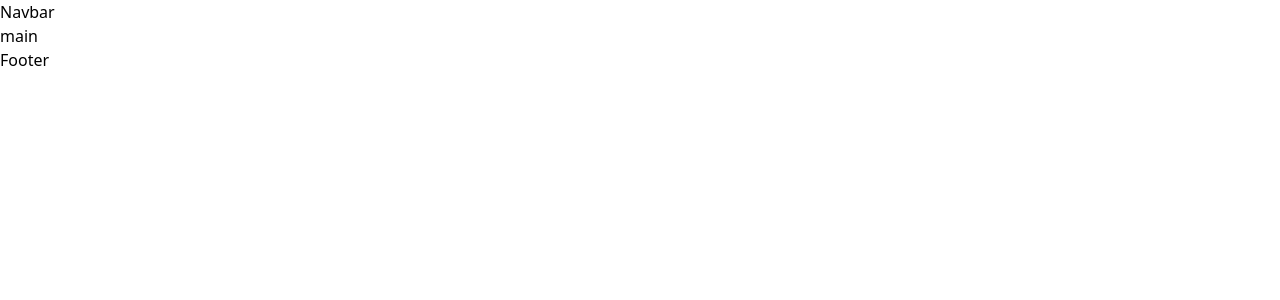
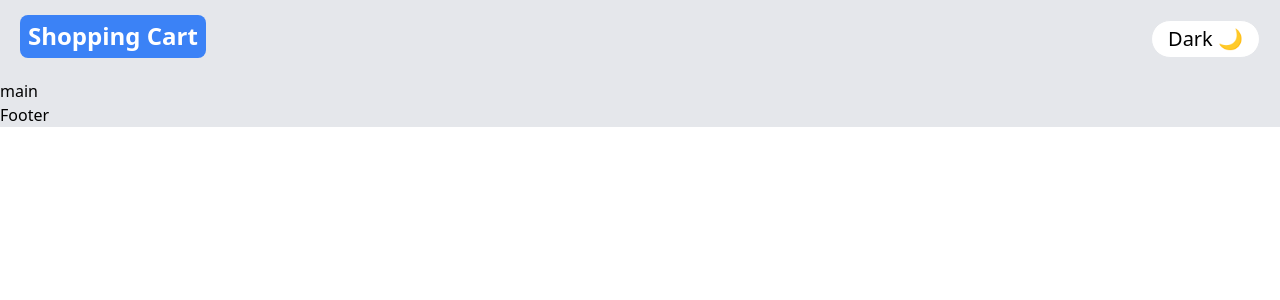
Before and after one commit to cjh4549/Shopping-Cart, a React (Create React App) app: page / in a window 1280 px wide. Shown: the top 300 px of the page. Built offline with nearby package versions, Linux system fonts and the light colour scheme.

Commit message:
added dark mode toggle button in navbar

```diff
--- a/package.json
+++ b/package.json
@@ -8,6 +8,8 @@
     "@testing-library/user-event": "^13.5.0",
     "react": "^18.2.0",
     "react-dom": "^18.2.0",
+    "react-loader-spinner": "^5.1.7-beta.1",
+    "react-router-dom": "^6.3.0",
     "react-scripts": "5.0.1",
     "web-vitals": "^2.1.4"
   },
--- a/src/App.js
+++ b/src/App.js
@@ -5,11 +5,15 @@ import Main from './components/Main';
 import Footer from './components/Footer';
 
 function App() {
+  const [darkTheme, setDarkTheme] = useState(false);
+
   return (
-    <div className="App">
-      <Navbar />
-      <Main />
-      <Footer />
+    <div className={darkTheme ? 'dark' : null}>
+      <div className="bg-gray-200 dark:bg-gray-900 dark:text-white">
+        <Navbar darkTheme={darkTheme} setDarkTheme={setDarkTheme} />
+        <Main />
+        <Footer />
+      </div>
     </div>
   );
 }
--- a/src/components/Navbar.js
+++ b/src/components/Navbar.js
@@ -1,9 +1,22 @@
-export default function Navbar(){
+import { Link } from 'react-router-dom';
+
+export default function Navbar({ darkTheme, setDarkTheme }){
     return(
-        <header>
-            <nav>
-                <ul>
-                    Navbar
+        <header className="p-5 flex flex-wrap justify-center items-center border-b sm:justify-between dark:border-gray-700 border-gray-200">
+            <nav className="w-full">
+                <ul className="flex justify-between w-100">
+                    <li>
+                        <Link to="/">
+                            <span className="rounded-lg text-2xl bg-blue-500 font-bold text-white py-1.5 pt-1 px-2 dark:bg-gray-500 dark:text-gray-900">
+                                Shopping Cart
+                            </span>
+                        </Link>
+                    </li>
+                    <li>
+                        <button type="button" onClick={() => setDarkTheme(!darkTheme)} className="text-xl dark:bg-gray-50 dark:text-gray-900 bg-white border rounded-full px-4 py-1 hover:shadow-lg">
+                            {darkTheme ? 'Light 💡' : 'Dark 🌙'}
+                        </button>
+                    </li>
                 </ul>
             </nav>
         </header>
--- a/src/index.js
+++ b/src/index.js
@@ -1,10 +1,13 @@
 import React from 'react';
 import ReactDOM from 'react-dom/client';
 import App from './App';
+import { BrowserRouter } from 'react-router-dom';
 
 const root = ReactDOM.createRoot(document.getElementById('root'));
 root.render(
   <React.StrictMode>
-    <App />
+    <BrowserRouter>
+      <App />
+    </BrowserRouter>
   </React.StrictMode>
 );
--- a/tailwind.config.js
+++ b/tailwind.config.js
@@ -3,6 +3,7 @@ module.exports = {
   content: [
     "./src/**/*.{js,jsx,ts,tsx}",
   ],
+  darkMode: 'class',
   theme: {
     extend: {},
   },
```
Also changed, not shown: 1 other file (tests, documents, lock files or other folders).
